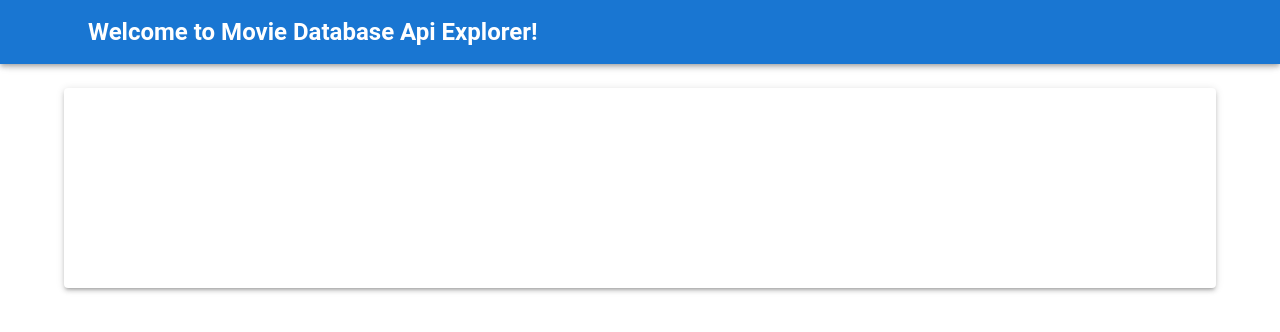
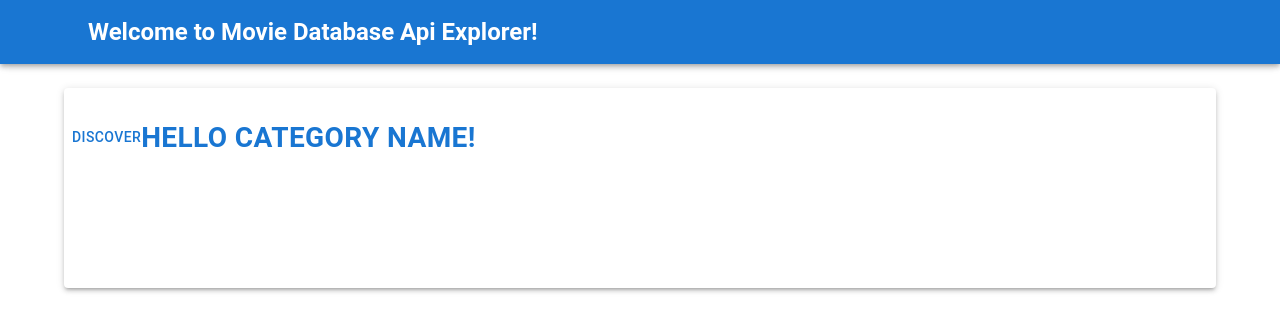
Before and after one commit to leeringrose/zh-movie-database-api-test, a React (Create React App) app: page /dashboard in a window 1280 px wide. Shown: the top 332 px of the page. Built offline with nearby package versions, Linux system fonts and the light colour scheme; the HTML template or start-up script is replaced by a standard one.

Commit message:
add image button background's

```diff
--- a/src/components/CategoryButton/index.tsx
+++ b/src/components/CategoryButton/index.tsx
@@ -4,8 +4,15 @@ import Button from '@mui/material/Button';
 
 interface ICategoryButton {
   title: string
+  children: React.ReactNode
 }
 
-const CategoryButton: React.FC<ICategoryButton> = ({ title }) => <Button>{title}</Button>;
+const CategoryButton: React.FC<ICategoryButton> = ({ title, children }) => {
+
+  return <Button>
+    {title}
+    {children}
+  </Button>;
+};
 
 export default CategoryButton;
--- a/src/pages/Dashboard.tsx
+++ b/src/pages/Dashboard.tsx
@@ -2,6 +2,7 @@ import React from 'react';
 
 import Container from '@mui/material/Container';
 import Paper from '@mui/material/Paper';
+import CategoryButton from '../components/CategoryButton';
 
 
 const Dashboard: React.FC = () => {
@@ -24,7 +25,11 @@ const Dashboard: React.FC = () => {
           height: '200px'
         }}
       >
-
+        <CategoryButton
+          title='Discover'
+        >
+          <h1>Hello Category Name!</h1>
+        </CategoryButton>
       </Paper>
     </Container >
   );
```
Also changed, not shown: public/assets/images/movies_img_button.png (added), public/assets/images/persons_img_button.png (added).
